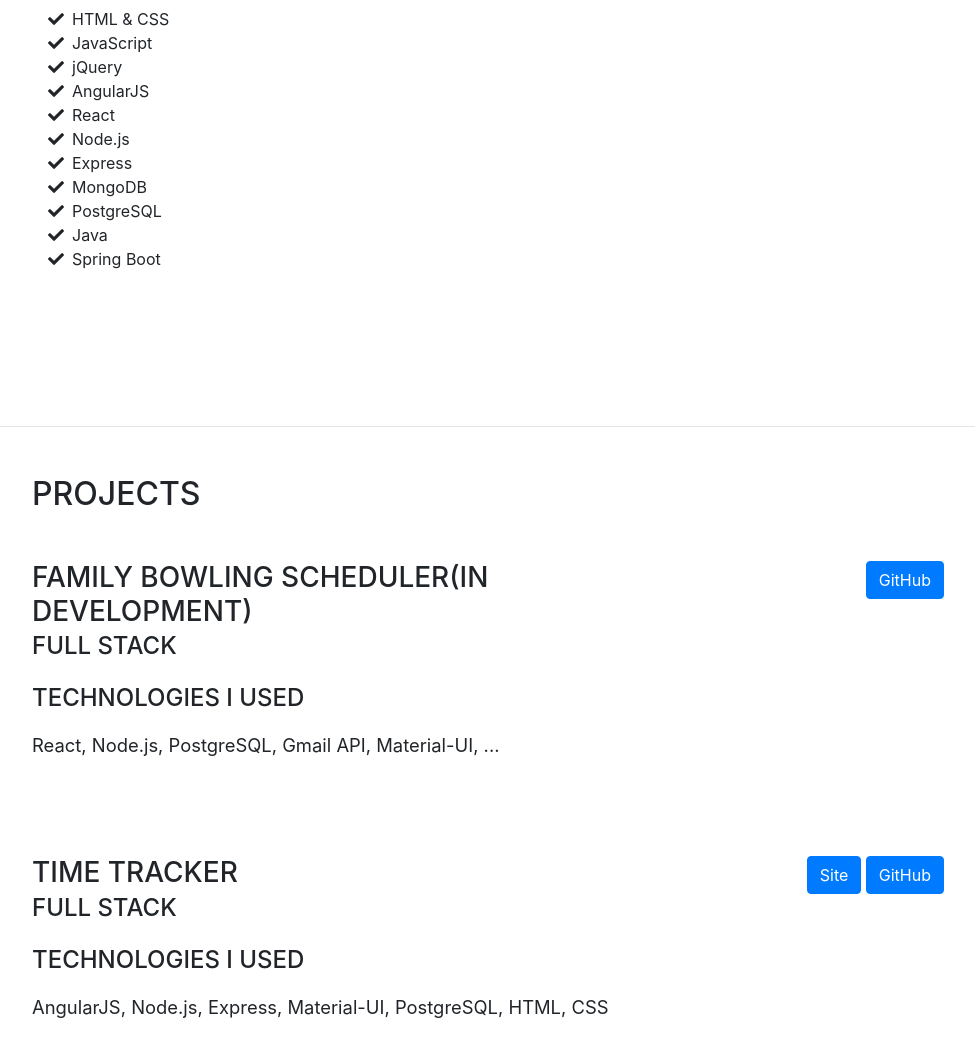
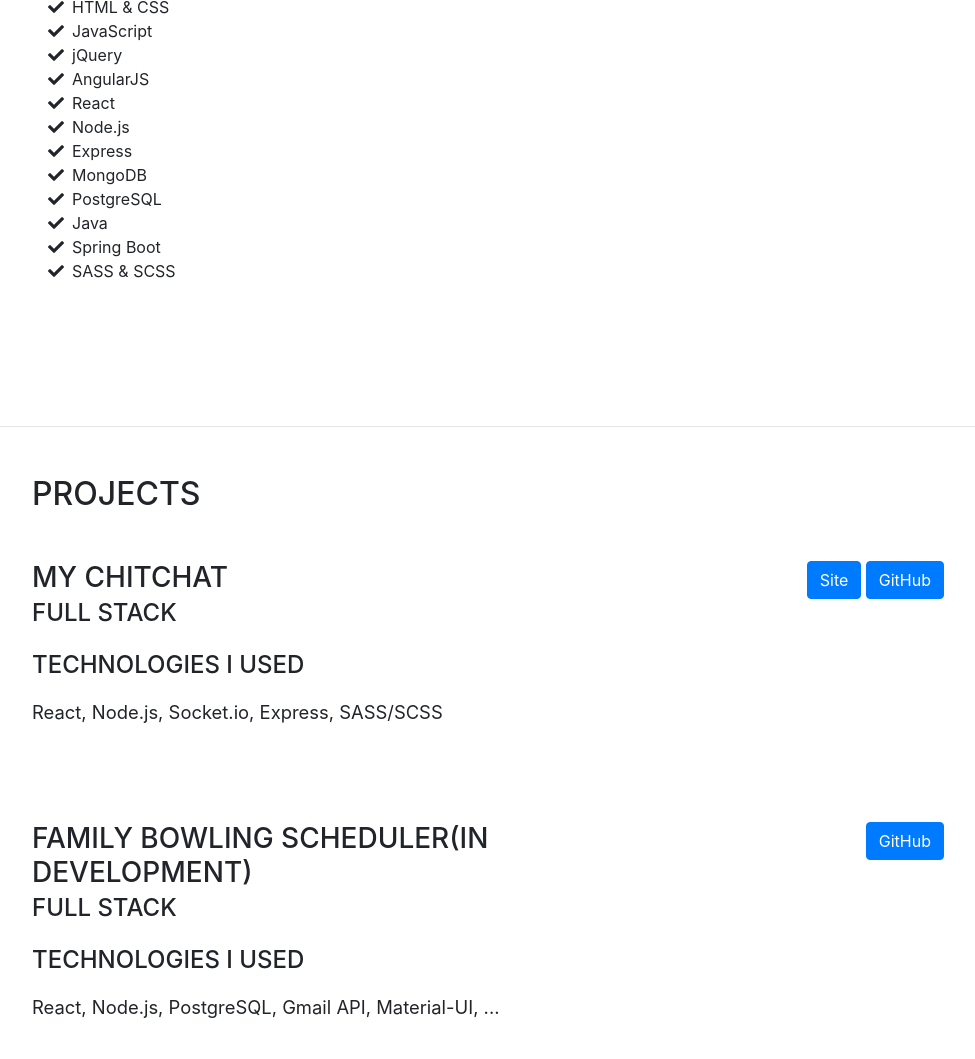
Before and after one commit to MannyJo/mannyjo.github.io, a website with bundled scripts: page index.html in a window 1280 px wide. Shown: the part 2926-3985 px from the top of the page, without its empty margins (288-1263 px from the left). Built offline with nearby package versions, Linux system fonts and the light colour scheme; a web font is replaced by a local one.

Commit message:
Add new proejct

```diff
--- a/index.html
+++ b/index.html
@@ -246,6 +246,9 @@
           <li>
             <i class="fa-li fa fa-check"></i>
             Spring Boot</li>
+          <li>
+            <i class="fa-li fa fa-check"></i>
+            SASS &amp; SCSS</li>
         </ul>
       </div>
     </section>
@@ -255,6 +258,21 @@
     <section class="resume-section p-3 p-lg-5 d-flex flex-column" id="projects">
       <div class="my-auto">
         <h2 class="mb-5">Projects</h2>
+
+        <div class="resume-item d-flex flex-column flex-md-row mb-5">
+          <div class="resume-content mr-auto">
+            <h3 class="mb-0">My ChitChat</h3>
+            <div class="subheading mb-3">Full Stack</div>
+            <div class="subheading mb-3">Technologies I used</div>
+            <p class="lead mb-5">
+              React, Node.js, Socket.io, Express, SASS/SCSS
+            </p>
+          </div>
+          <div class="resume-date text-md-right">
+            <a class="btn btn-primary" href="https://loving-booth-69db02.netlify.com/">Site</a>
+            <a class="btn btn-primary" href="https://github.com/MannyJo/chitchat">GitHub</a>
+          </div>
+        </div>
 
         <div class="resume-item d-flex flex-column flex-md-row mb-5">
           <div class="resume-content mr-auto">
@@ -292,7 +310,8 @@
             <div class="subheading mb-3">Full Stack</div>
             <div class="subheading mb-3">Technologies I used</div>
             <p class="lead mb-5">
-              React, Node.js, Express, Passport, HTML, CSS, Material-UI, JavaScript, PostgreSQL, Google Map API, Google Gmail API, Chart.js
+              React, Node.js, Express, Passport, HTML, CSS, Material-UI, JavaScript, PostgreSQL, Google Map API, Google
+              Gmail API, Chart.js
             </p>
             <div class="subheading mb-3">Access Info</div>
             <p class="lead">
@@ -322,7 +341,8 @@
             <div class="subheading mb-3">Full Stack</div>
             <div class="subheading mb-3">Technologies I used</div>
             <p class="lead mb-5">
-                React, Node.js, Express, Passport, HTML, CSS, Material-UI, JavaScript, PostgreSQL, React-csv, Node Mailer, Node Scheduler, Chart.js
+              React, Node.js, Express, Passport, HTML, CSS, Material-UI, JavaScript, PostgreSQL, React-csv, Node Mailer,
+              Node Scheduler, Chart.js
             </p>
             <div class="subheading mb-3">Access Info</div>
             <p class="lead">
```
Lines whose indentation alone changed are shown as unchanged.
